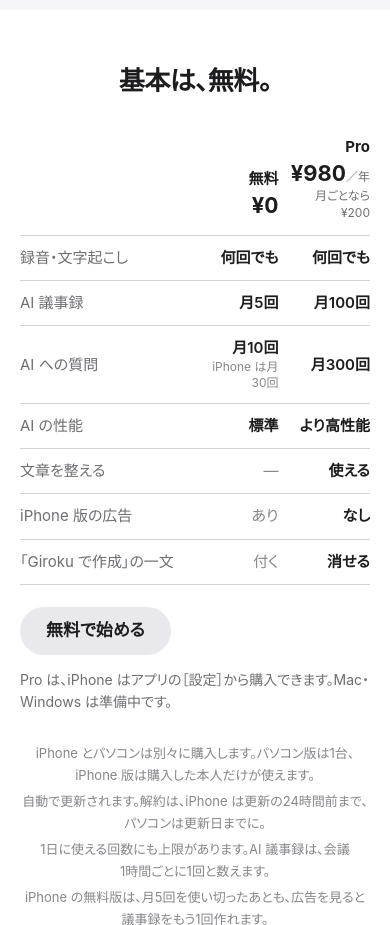
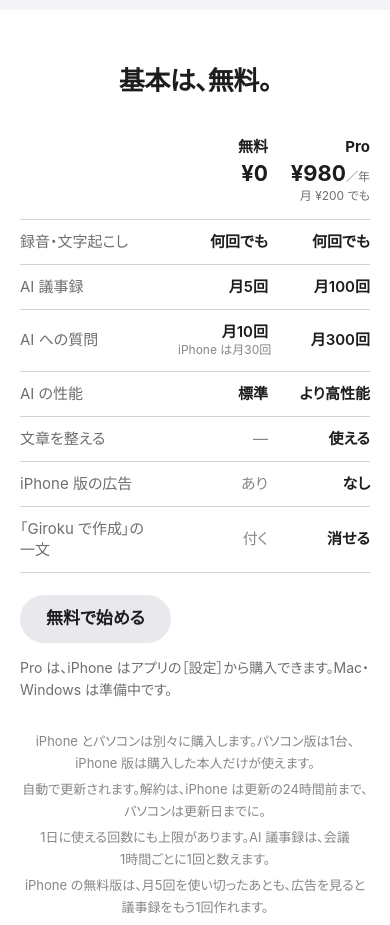
Before and after one commit to naoyattsuji/giroku-lp, a Next.js app: page / in a window 390 px wide. Shown: the part 2220-3145 px from the top of the page. Built offline with nearby package versions, Linux system fonts and the light colour scheme.

Commit message:
料金の比べる表：値段と注記を1行に
Co-Authored-By: Claude Opus 5.5 <noreply@anthropic.com>

```diff
--- a/app/home.css
+++ b/app/home.css
@@ -627,17 +627,17 @@
   .h-compare { display: block; margin-top: 8px; }
   .h-compare table { width: 100%; border-collapse: collapse; font-size: 15px; table-layout: fixed; }
   .h-compare th, .h-compare td { padding: 12px 4px; border-top: 1px solid var(--h-line); text-align: right; vertical-align: middle; line-height: 1.35; }
-  .h-compare thead th, .h-compare thead td { border-top: none; vertical-align: bottom; padding-bottom: 14px; }
+  .h-compare thead th, .h-compare thead td { border-top: none; vertical-align: top; padding-bottom: 14px; }
   .h-compare thead th { font-size: 15px; font-weight: 700; }
-  .h-compare thead th span { display: block; font-size: 22px; font-variant-numeric: tabular-nums; margin-top: 2px; }
+  .h-compare thead th span { display: block; font-size: 22px; font-variant-numeric: tabular-nums; margin-top: 2px; white-space: nowrap; }
   .h-compare thead th span small { font-size: 12px; font-weight: 400; color: var(--h-ink-2); }
-  .h-compare thead th > small { display: block; font-size: 12px; font-weight: 400; color: var(--h-ink-2); }
+  .h-compare thead th > small { display: block; font-size: 12px; font-weight: 400; color: var(--h-ink-2); white-space: nowrap; }
   .h-compare tbody th { text-align: left; font-weight: 400; color: var(--h-ink-2); padding-left: 0; word-break: auto-phrase; }
-  .h-compare col.h-col-label { width: 50%; }
+  .h-compare col.h-col-label { width: 44%; }
   .h-compare tbody td { font-weight: 600; }
   .h-compare tbody td:last-child, .h-compare thead th:last-child { padding-right: 0; }
   .h-compare td.h-off { color: var(--h-ink-3); font-weight: 400; }
-  .h-compare td small { display: block; font-size: 12px; font-weight: 400; color: var(--h-ink-3); }
+  .h-compare td small { display: block; font-size: 12px; font-weight: 400; color: var(--h-ink-3); white-space: nowrap; }
   .h-compare tbody tr:last-child th, .h-compare tbody tr:last-child td { border-bottom: 1px solid var(--h-line); }
   .h-compare-actions { margin-top: 22px; display: grid; gap: 14px; justify-items: start; }
   .h-compare-actions p { font-size: 14px !important; color: var(--h-ink-2); }
--- a/app/page.tsx
+++ b/app/page.tsx
@@ -177,7 +177,7 @@ function PlanCompare(): ReactElement {
           <tr>
             <td />
             <th scope="col">無料<span>¥0</span></th>
-            <th scope="col">Pro<span>¥980<small>／年</small></span><small>月ごとなら ¥200</small></th>
+            <th scope="col">Pro<span>¥980<small>／年</small></span><small>月 ¥200 でも</small></th>
           </tr>
         </thead>
         <tbody>
```
